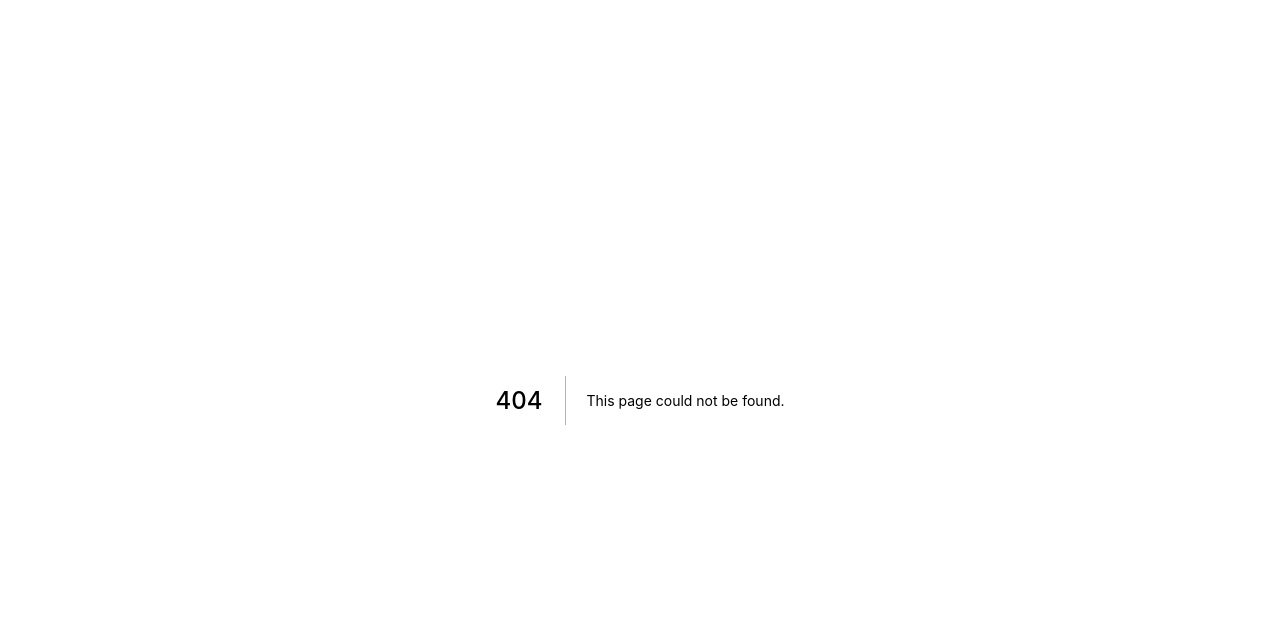
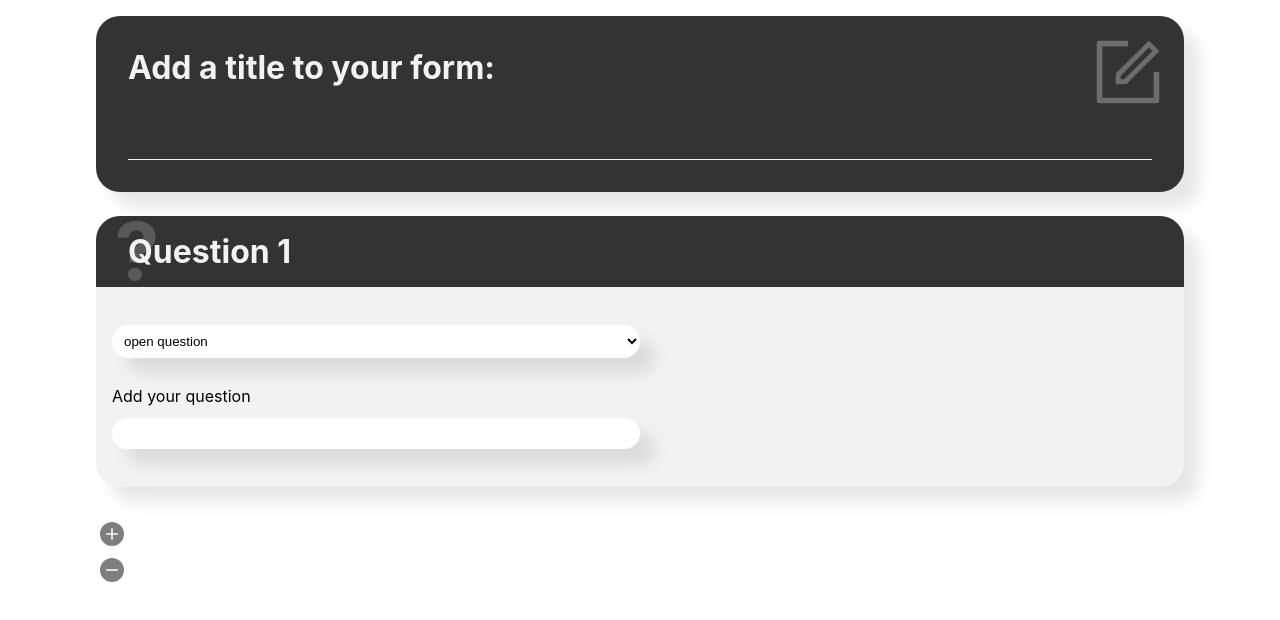
Before and after one commit to mikolertesx/r6-questions-app, a Next.js app: page /my-forms/1 in a window 1280 px wide. Before the commit this address had no page. Shown: the top 620 px of the page. Built offline with nearby package versions, Linux system fonts and the light colour scheme.

Commit message:
Add link to the title of each form preview

```diff
--- a/components/form-preview/index.jsx
+++ b/components/form-preview/index.jsx
@@ -1,3 +1,4 @@
+import Link from 'next/Link'
 import { RiDeleteBin5Fill } from 'react-icons/ri'
 import styles from './styles.module.scss'
 
@@ -10,7 +11,9 @@
 
   return (
     <div className={styles.container}>
-      <h1 className={styles['form-title']}>{`Form ${index + 1}`}</h1>
+      <Link href={`/my-forms/${index}`}>
+        <h1 className={styles['form-title']}>{`Form ${index + 1}`}</h1>
+      </Link>
       <div className={styles.controls}>
         <RiDeleteBin5Fill
           className={styles['delete-btn']}
--- a/pages/index.js
+++ b/pages/index.js
@@ -1,6 +1,4 @@
 import Head from 'next/head'
-
-import FormCreationInterface from 'components/form-creation-interface'
 
 export default function Home() {
   return (
@@ -10,7 +8,6 @@
         <meta name="description" content="Generated by create next app" />
         <link rel="icon" href="/favicon.ico" />
       </Head>
-      <FormCreationInterface />
     </div>
   )
 }
--- /dev/null
+++ b/pages/my-forms/[formId].jsx
@@ -0,0 +1,9 @@
+import FormCreationInterface from 'components/form-creation-interface'
+
+const FormGeneratorUI = () => (
+  <div>
+    <FormCreationInterface />
+  </div>
+)
+
+export default FormGeneratorUI
```
Also changed, not shown: pages/my-forms/index.jsx (renamed from pages/my-forms/index.js).
